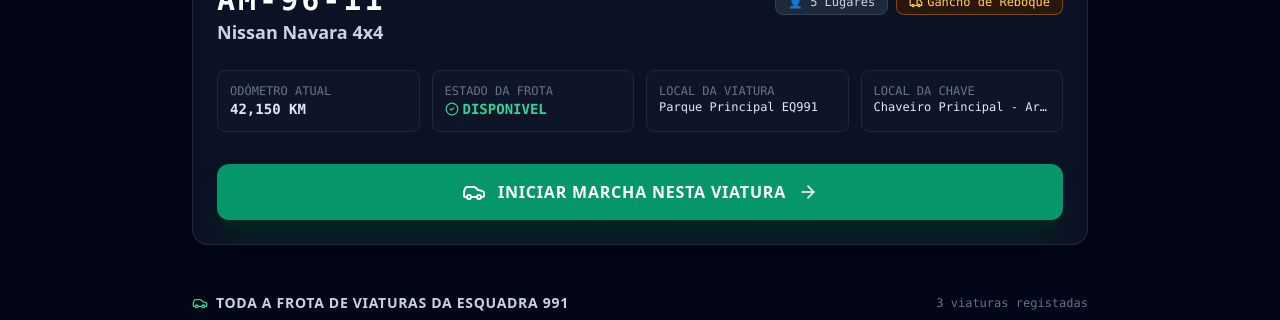
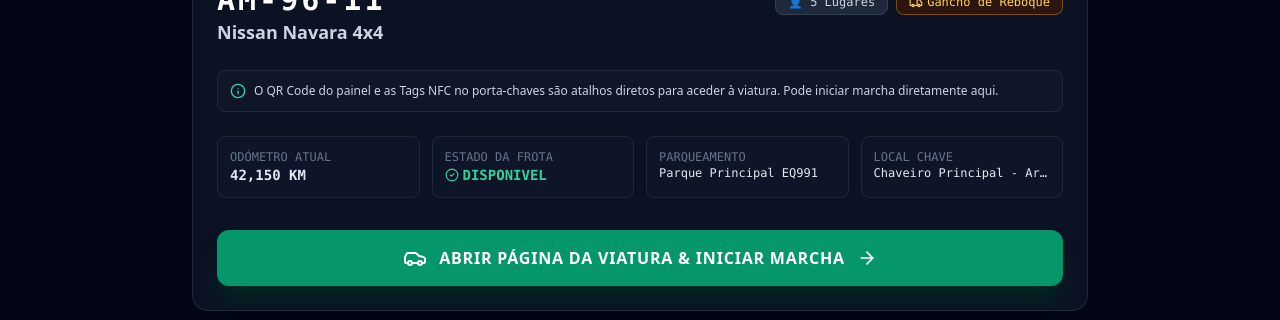
Before and after one commit to santossnake/gestor-logistica-eq991, a Next.js app: page /recomendada in a window 1280 px wide. Shown: the part 336-656 px from the top of the page. Built offline with nearby package versions, Linux system fonts and the light colour scheme; no server answers; the database is empty.

Commit message:
Update_direct_key_links

```diff
--- a/src/app/recomendada/page.tsx
+++ b/src/app/recomendada/page.tsx
@@ -148,6 +148,13 @@ export default function RecomendadaPage() {
             </div>
           </div>
 
+          <div className="p-3 rounded-lg bg-slate-900/90 border border-slate-800 text-xs text-slate-300 flex items-center space-x-2">
+            <Info className="w-4 h-4 text-emerald-400 flex-shrink-0" />
+            <span>
+              O QR Code do painel e as Tags NFC no porta-chaves são atalhos diretos para aceder à viatura. Pode iniciar marcha diretamente aqui.
+            </span>
+          </div>
+
           {/* Details Grid */}
           <div className="grid grid-cols-2 sm:grid-cols-4 gap-3 text-xs font-mono">
             <div className="p-3 rounded-lg bg-slate-900/80 border border-slate-800">
@@ -166,28 +173,28 @@ export default function RecomendadaPage() {
             </div>
 
             <div className="p-3 rounded-lg bg-slate-900/80 border border-slate-800">
-              <span className="text-slate-500 block">LOCAL DA VIATURA</span>
+              <span className="text-slate-500 block">PARQUEAMENTO</span>
               <span className="text-slate-200 text-xs truncate block" title={activeViatura.localizacao_atual_viatura}>
                 {activeViatura.localizacao_atual_viatura}
               </span>
             </div>
 
             <div className="p-3 rounded-lg bg-slate-900/80 border border-slate-800">
-              <span className="text-slate-500 block">LOCAL DA CHAVE</span>
+              <span className="text-slate-500 block">LOCAL CHAVE</span>
               <span className="text-slate-200 text-xs truncate block" title={activeViatura.localizacao_atual_chave}>
                 {activeViatura.localizacao_atual_chave}
               </span>
             </div>
           </div>
 
-          {/* Action Button */}
+          {/* Direct Action Button */}
           <div className="pt-2">
             <Link
               href={`/chave/${activeViatura.qr_code_token}`}
               className="w-full py-4 px-6 rounded-xl bg-emerald-600 hover:bg-emerald-500 text-white font-black text-base tracking-wider uppercase shadow-xl shadow-emerald-950/80 flex items-center justify-center space-x-3 transition-all group"
             >
               <Car className="w-6 h-6" />
-              <span>Iniciar Marcha nesta Viatura</span>
+              <span>Abrir Página da Viatura & Iniciar Marcha</span>
               <ArrowRight className="w-5 h-5 group-hover:translate-x-1 transition-transform" />
             </Link>
           </div>
```
